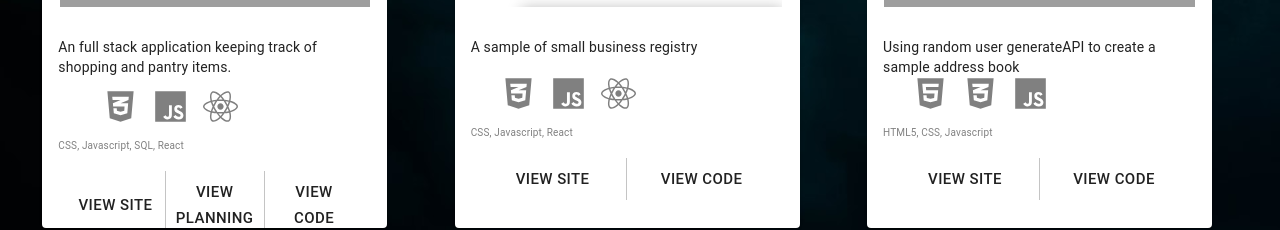
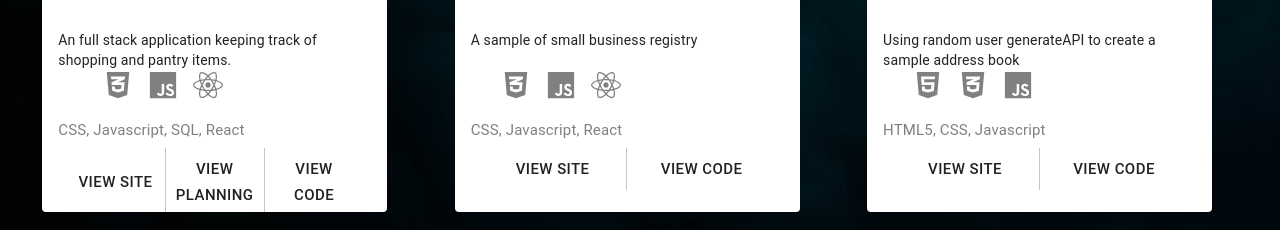
Before and after one commit to listenToRipley/nataliekendrick, a React (Create React App) app: page /projects in a window 1280 px wide. Shown: the part 526-756 px from the top of the page. Built offline with nearby package versions, Linux system fonts and the light colour scheme; grey boxes are pictures that could not be loaded.

Commit message:
a little better

```diff
--- a/src/Components/Components.css
+++ b/src/Components/Components.css
@@ -190,25 +190,26 @@ a:hover {
 }
 
 .eachBadge {
-  font-size: 35px;
+  font-size: 30px;
   margin-left: 15px;
   margin-top: 2px;
   color: grey;
 }
 
 .pantryBadge {
-  margin-top: 15px;
+  margin-top: 2px;
   margin-left: 15px;
 }
 
 .skills {
-  font-size: 10px;
+  font-size: 15px;
   color: grey;
+  margin-bottom: -1px;
 }
 
 .buttons {
   display: flex;
-  margin-top: 5px;
+  margin-top: 1px;
   margin-bottom: 15px;
 }
 
```
